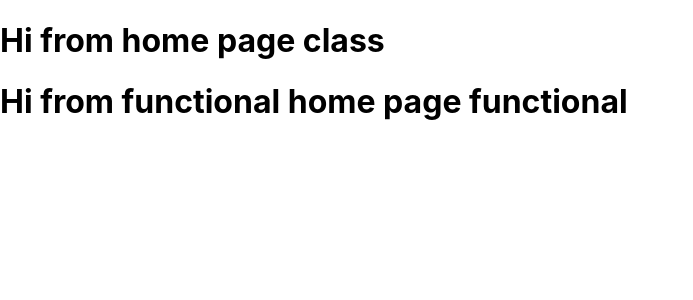
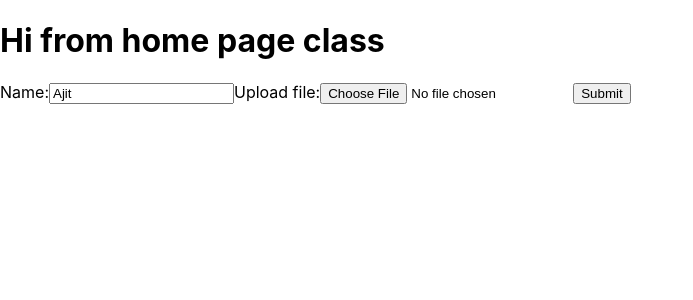
Before and after one commit to ajittupe2548/react-practice, a React (Create React App) app: page / in a window 1280 px wide. Shown: the top 300 px of the page, without its empty margins (0-693 px from the left). Built offline with nearby package versions, Linux system fonts and the light colour scheme.

Commit message:
Added : Uncontrolled components

```diff
--- a/src/App.js
+++ b/src/App.js
@@ -6,7 +6,7 @@ function App() {
   return (
     <div className="App">
       <C_Home/>
-      <F_Home/>
+      {/* <F_Home/> */}
     </div>
   );
 }
--- /dev/null
+++ b/src/Components/NameForm.js
@@ -0,0 +1,31 @@
+import React from "react";
+
+class NameForm extends React.Component {
+    constructor(props) {
+        super(props);
+        this.handleSubmit = this.handleSubmit.bind(this);
+        this.input = React.createRef();
+        this.fileInput = React.createRef();
+    }
+
+    handleSubmit(event) {
+        event.preventDefault();
+        alert(`A name was submitted:  ${this.input.current.value} \nSelected file: ${this.fileInput.current.files[0].name}`);
+    }
+
+    render() {
+        return (
+        <form onSubmit={this.handleSubmit}>
+            <label>
+                Name:<input defaultValue="Ajit" type="text" ref={this.input} />
+            </label>
+            <label>
+                Upload file:<input type="file" ref={this.fileInput} />
+            </label>
+            <input type="submit" value="Submit" />
+        </form>
+        );
+    }
+}
+
+export default NameForm;
--- a/src/Components/c_home.js
+++ b/src/Components/c_home.js
@@ -1,10 +1,12 @@
 import React, { Component } from 'react'
+import NameForm from './NameForm';
 
 class c_home extends Component {
     render() {
         return (
             <div>
                 <h1 className="heading">Hi from home page class</h1>
+                <NameForm/>
             </div>
         )
     }
```
